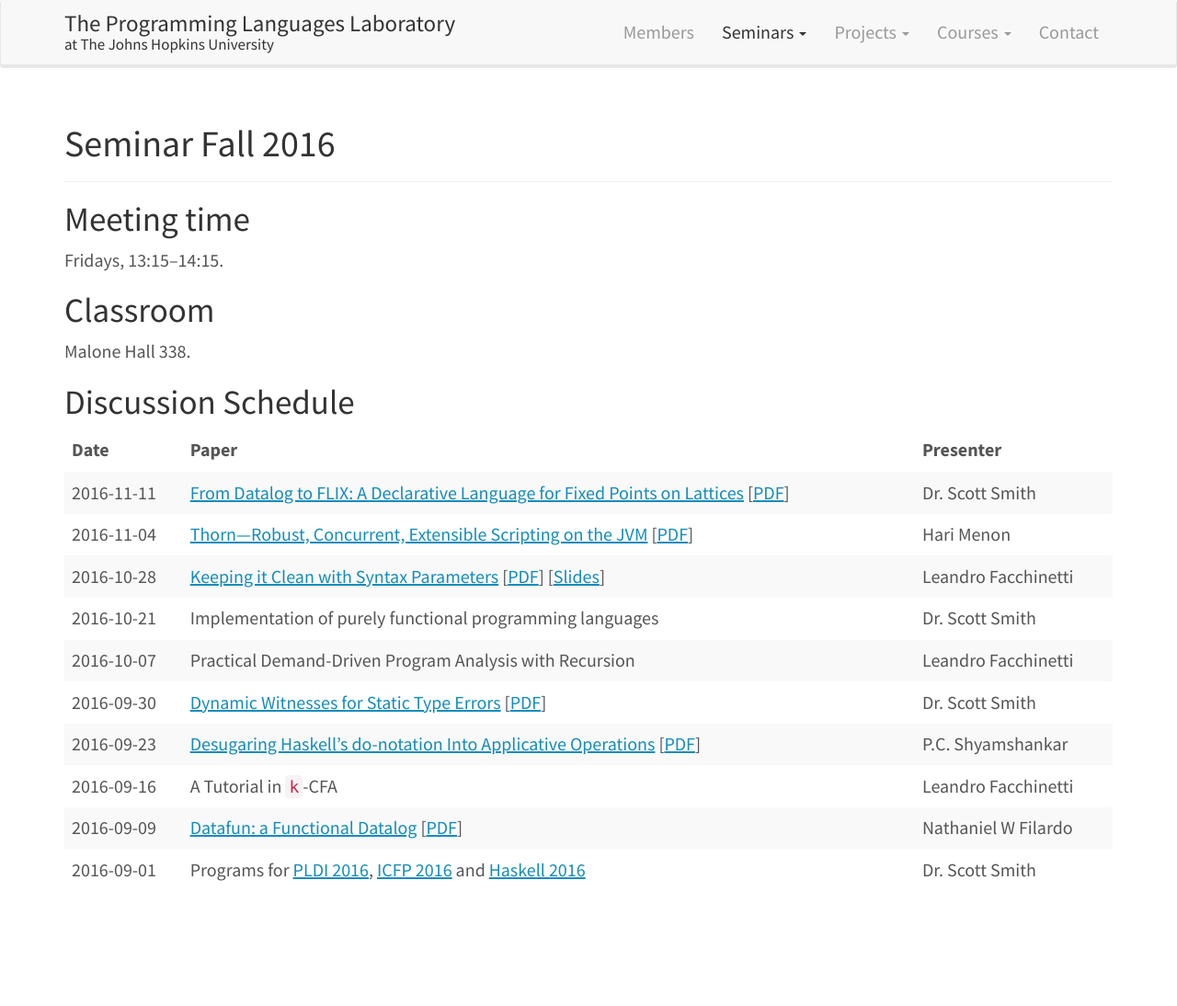
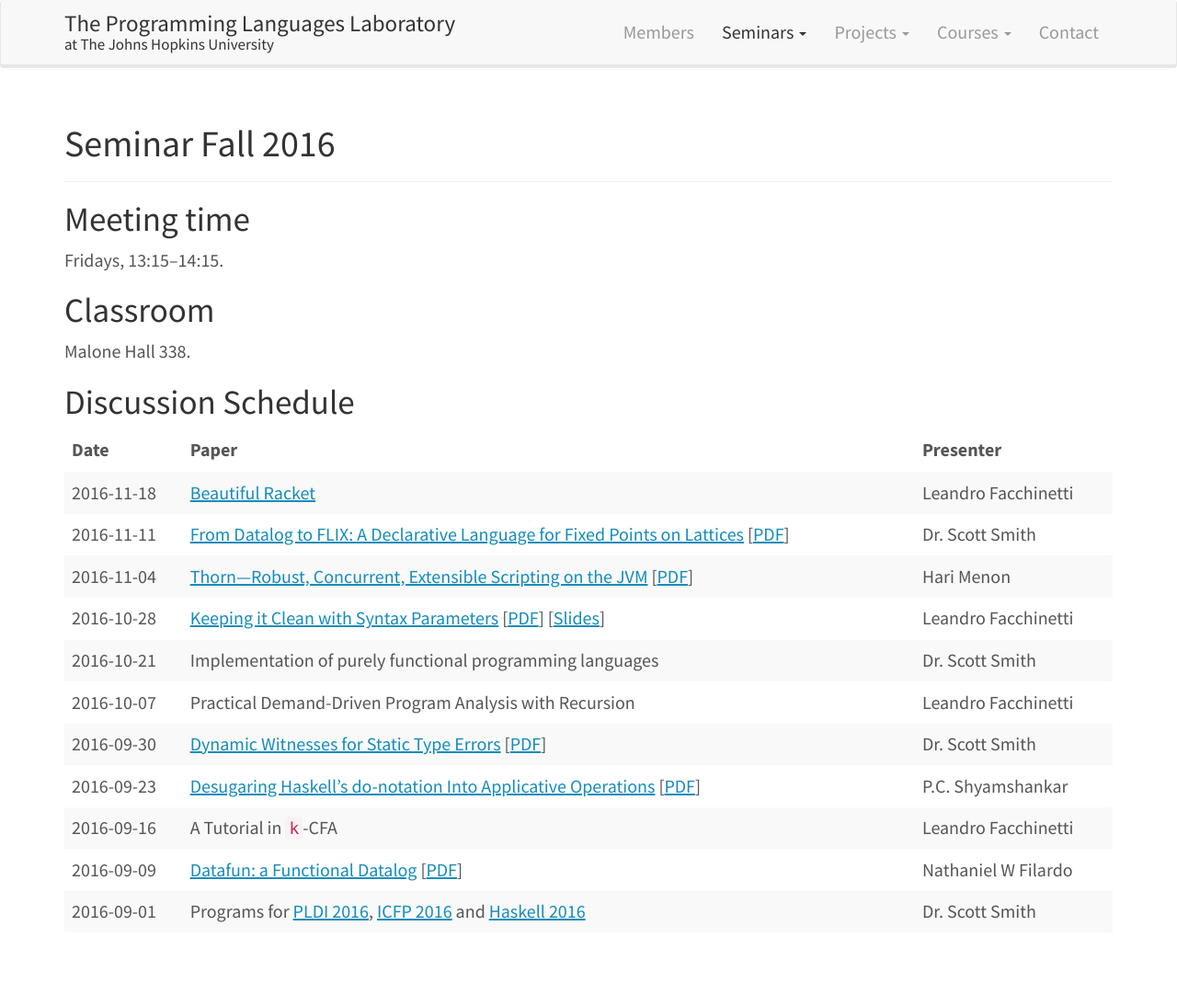
Before and after one commit to JHU-PL-Lab/www-pl-lab, a Jekyll site: the page built from seminars/fall-2016.md, in a window 1280 px wide. Shown: the whole page at 92% size. Built offline with Jekyll 4.4.1, drawn with Linux system fonts in a browser that asks for light colours; before the commit the page ends 1048 px from its top, so only the background shows below that.

Commit message:
Add 2016-11-18 seminar

```diff
--- a/seminars/fall-2016.md
+++ b/seminars/fall-2016.md
@@ -18,6 +18,7 @@ Discussion Schedule
 
 |       Date | Paper                                                                                                                                                                                                                                                             | Presenter           |
 |------------+-------------------------------------------------------------------------------------------------------------------------------------------------------------------------------------------------------------------------------------------------------------------+---------------------|
+| 2016-11-18 | [Beautiful Racket](http://beautifulracket.com/)                                                                                                                                                                                                                   | Leandro Facchinetti |
 | 2016-11-11 | [From Datalog to FLIX: A Declarative Language for Fixed Points on Lattices](http://dl.acm.org/citation.cfm?id=2908096) [[PDF](http://plg.uwaterloo.ca/~mmadsen/papers/pldi16/paper.pdf)]                                                                          | Dr. Scott Smith     |
 | 2016-11-04 | [Thorn—Robust, Concurrent, Extensible Scripting on the JVM](http://dl.acm.org/citation.cfm?id=1640098) [[PDF](http://www.inf.usi.ch/faculty/nystrom/papers/thorn.pdf)]                                                                                            | Hari Menon          |
 | 2016-10-28 | [Keeping it Clean with Syntax Parameters](http://scheme2011.ucombinator.org/) [[PDF](http://scheme2011.ucombinator.org/papers/Barzilay2011.pdf)] [[Slides](http://scheme2011.ucombinator.org/slides/Barzilay2011.pdf)]                                            | Leandro Facchinetti |
```
